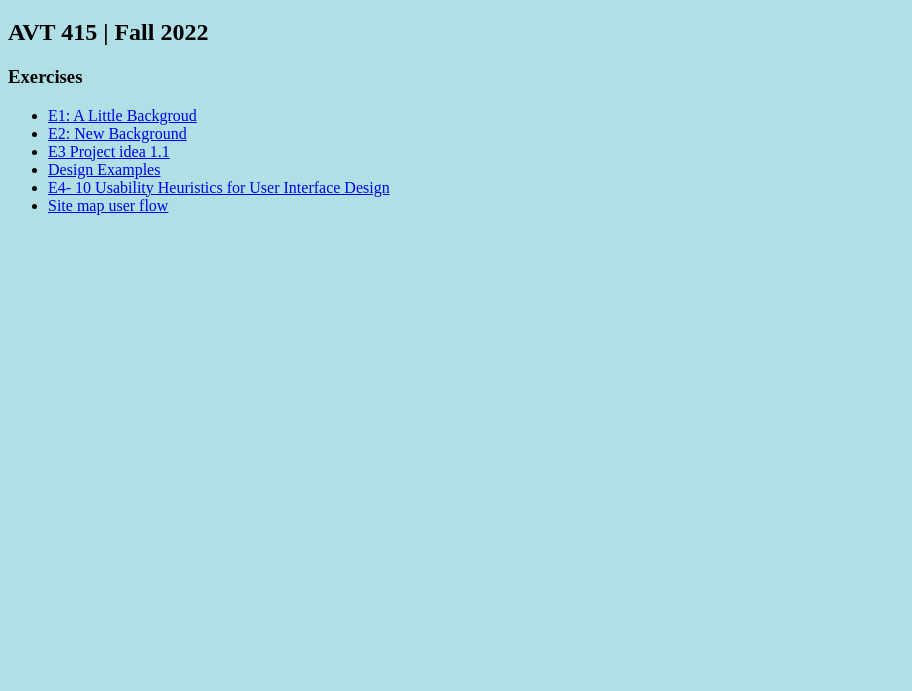
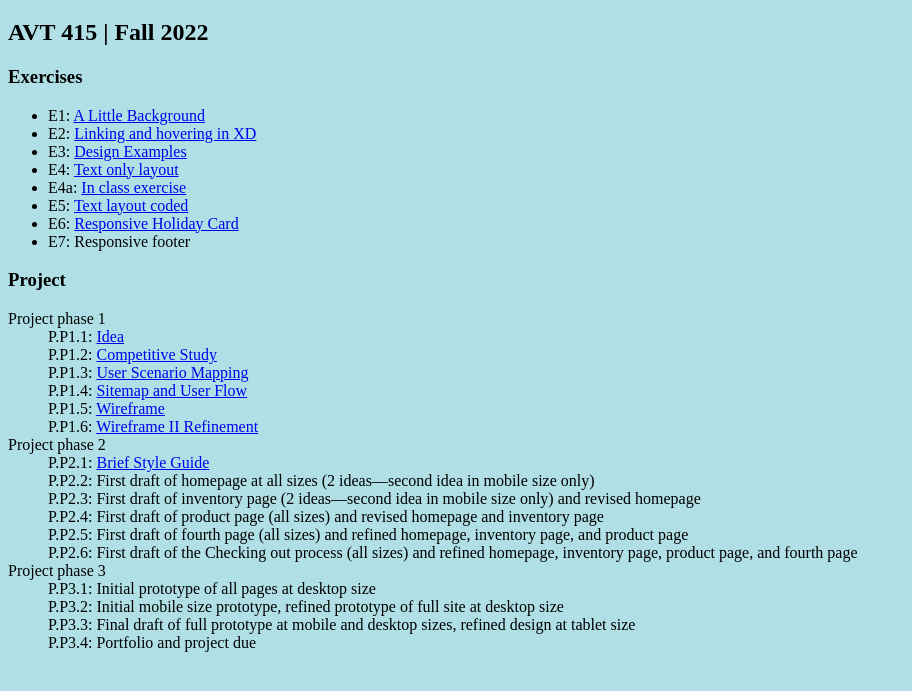
Before and after one commit to jpham-gmu/avt415_f22, a plain HTML site: page index.html in a window 1280 px wide. Shown: the part 61-752 px from the top of the page, without its empty margins (0-912 px from the left). Drawn offline with Linux system fonts and the light colour scheme.

Commit message:
Update index.html

```diff
--- a/index.html
+++ b/index.html
@@ -3,7 +3,7 @@
   <head>
   <meta charset="UTF-8">
   <title>Jasmine's Course Page</title>
-  	<link rel="stylesheet" href="style.css">
+  	<link rel="stylesheet" href="Home.css">
     <link rel="preconnect" href="https://fonts.gstatic.com">
     <link href="https://fonts.googleapis.com/css2?family=Montserrat:wght@200;400;600;800&display=swap" rel="stylesheet">
   </head>
@@ -16,16 +16,50 @@
     </div><!-- title ends-->
     <div class="column">
       <h3>Exercises</h3>
-        <ul>
-            <li><a href="https://xd.adobe.com/view/948a28e6-3ec6-4b10-97e3-f1223f34b418-c1d9/">E1: A Little Backgroud</a></li>
-         <li><a href="https://xd.adobe.com/view/2eec33dc-84b4-47e4-af59-e7675bd380b6-7bbf/">E2: New Background</a>
-			 <li><a href="https://jpham-gmu.github.io/avt415_f22/p1.1-ideas.html/">E3 Project idea 1.1</a>
-				 <li><a href="https://xd.adobe.com/view/7884a3c1-177d-4f76-974f-6ae503a68429-2dd7/">Design Examples </a>
-				 <li><a href="https://xd.adobe.com/view/65300674-5e57-4e89-bd09-3a5dbefd2d19-3063/">E4- 10 Usability Heuristics for User Interface Design </a>
-					  <li><a href="https://xd.adobe.com/view/65300674-5e57-4e89-bd09-3a5dbefd2d19-3063/">Site map user flow </a>
 
 
+        <ul>
+            <li>E1: <a href="https://xd.adobe.com/view/2eec33dc-84b4-47e4-af59-e7675bd380b6-7bbf/">A Little Background</a><br>
+	<li>E2: <a href="https://xd.adobe.com/view/2eec33dc-84b4-47e4-af59-e7675bd380b6-7bbf/">Linking and hovering in XD</a></li>
+	<li>E3: <a href="https://xd.adobe.com/view/7884a3c1-177d-4f76-974f-6ae503a68429-2dd7/">Design Examples</a><br></li>
+	<li>E4: <a href="https://xd.adobe.com/view/65300674-5e57-4e89-bd09-3a5dbefd2d19-3063/">Text only layout</a><br></li>
+	<li>E4a: <a href="https://xd.adobe.com/view/65300674-5e57-4e89-bd09-3a5dbefd2d19-3063/">In class exercise</a><br></li>
+	<li>E5: <a href=https://jpham-gmu.github.io/avt415_f22/Exercise_5.html>Text layout coded</a><br></li>
+	<li>E6: <a href="https://jpham-gmu.github.io/avt415_f22/Exercise_6.html">Responsive Holiday Card</a><br></li>
+	<li>E7: Responsive footer</li>
+  </ul>
+  </div>
 
-			<body style="background-color:powderblue;">
-  </body>
+<div class="column">
+  <h3>Project</h3><dl>
+	  <dt>Project phase 1</dt>
+	<dd>P.P1.1: <a href="https://jpham-gmu.github.io/avt415_f22/p1.1-ideas.html">Idea</a></dd>
+	  <dd>P.P1.2: <a href="https://xd.adobe.com/view/b6142b54-2661-441a-9d39-5e8f76709fd9-e347/">Competitive Study</a></dd>
+	<dd>P.P1.3: <a href="https://jpham-gmu.github.io/avt415_f22/userscenario.html">User Scenario Mapping</a><br></dd>
+	<dd>P.P1.4: <a href="https://xd.adobe.com/view/2b48746f-76e1-4c6c-a7cd-d0c939caae33-7e1b/">Sitemap and User Flow</a><br></dd>
+	<dd>P.P1.5: <a href="https://xd.adobe.com/view/ac701ecd-c69f-404a-84f1-7ef32fc4759a-f923/">Wireframe</a></dd>
+	<dd>P.P1.6: <a href="https://xd.adobe.com/view/ac701ecd-c69f-404a-84f1-7ef32fc4759a-f923/">Wireframe II Refinement</a></dd>
+	<dt>Project phase 2</dt>
+    <dd>P.P2.1: <a href="https://xd.adobe.com/view/18aab48b-f3de-408e-9209-a4c127ec71df-4df9/">Brief Style Guide</a></dd>
+    <dd>P.P2.2: First draft of homepage at all sizes (2 ideas—second idea in mobile size only)</dd>
+    <dd>P.P2.3: First draft of inventory page (2 ideas—second idea in mobile size only)  and revised homepage</dd>
+    <dd>P.P2.4: First draft of product page (all sizes) and revised homepage and inventory page</dd>
+    <dd>P.P2.5: First draft of fourth page (all sizes) and refined homepage, inventory page, and product page</dd>
+    <dd>P.P2.6: First draft of the Checking out process (all sizes) and refined homepage, inventory page, product page, and fourth page</dd>
+    <dt>Project phase 3</dt>
+    <dd>P.P3.1: Initial prototype of all pages at desktop size</dd>
+    <dd>P.P3.2: Initial mobile size prototype, refined prototype of full site at desktop size</dd>
+    <dd>P.P3.3: Final draft of full prototype at mobile and desktop sizes, refined design at tablet size</dd>
+    <dd>P.P3.4: Portfolio and project due</dd>
+    <dd>&nbsp;</dd>
+    <dt>&nbsp;</dt>
+    <dd>&nbsp;</dd>
+    <dt>&nbsp;</dt>
+    <dt>&nbsp;</dt>
+	<dt>&nbsp;</dt>
+
+    </dl>
+  </div>
+	  <body style="background-color:powderblue;">
+</body>
 </html>
```
